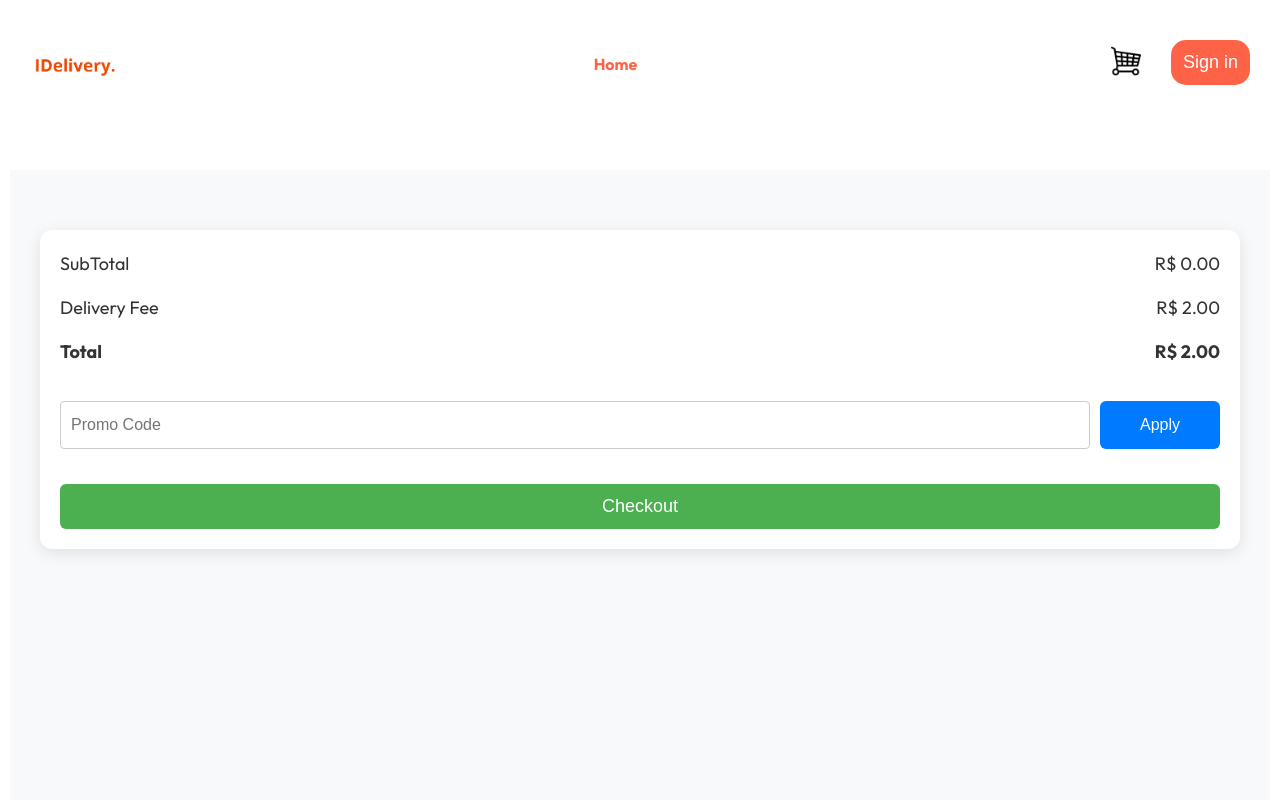
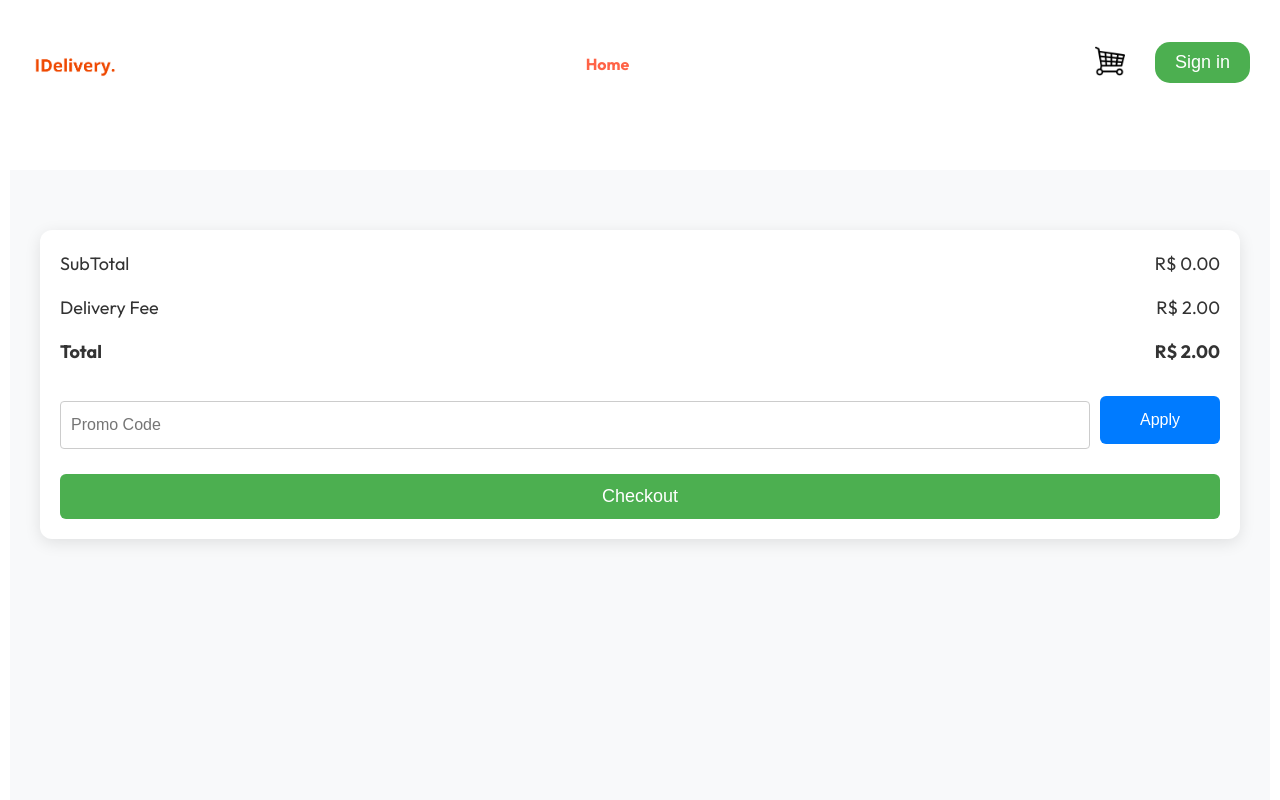
Before and after one commit to danielandersonBC96/IDelivery.io, a React (Vite) app in the folder Frontend/: page /cart in a window 1280 px wide. Shown: the top 800 px of the page. Built offline with nearby package versions, Linux system fonts and the light colour scheme.

Commit message:
first commit

```diff
--- a/Frontend/src/Content/StoreContent.jsx
+++ b/Frontend/src/Content/StoreContent.jsx
@@ -1,93 +1,88 @@
-import { createContext, useEffect, useState } from "react";
+import { createContext, useState, useEffect } from "react";
 import { food_list, acompanhamento_principal, acompanhamento_refri, acompanhamento_arroz, acompanhamento_batata } from "../assets/frontend_assets/assets"; // Certifique-se de que as listas de acompanhamentos estão corretamente exportadas
 
 export const StoreContext = createContext(null);
 
 const StoreContextProvider = (props) => {
-  const [cartItems, setCartItems] = useState({}); // Inicializa o estado do carrinho
+  // Inicializa o estado do carrinho
+  const [cartItems, setCartItems] = useState([]);
 
   // Função para adicionar ao carrinho
-  const addToCart = (itemId, selectedItems) => {
-    const itemInfo = food_list.find((product) => product._id === itemId); // Obtém os detalhes completos do produto usando o itemId
+  const addToCart = (cartItem) => {
+    const existingItemIndex = cartItems.findIndex(item => item.product._id === cartItem.id);
 
-    if (itemInfo) {
-      setCartItems((prev) => ({
+    if (existingItemIndex !== -1) {
+      // Se já existir no carrinho, apenas atualize os dados (quantidade e acompanhamentos)
+      const updatedCartItems = [...cartItems];
+      updatedCartItems[existingItemIndex].quantity += 1;
+      updatedCartItems[existingItemIndex].acompanhamentos = cartItem.extras;
+      setCartItems(updatedCartItems); // Atualiza o estado com os itens modificados
+    } else {
+      // Se não existir, adicione o item novo ao carrinho
+      setCartItems(prev => [
         ...prev,
-        [itemId]: {
-          product: itemInfo, // Armazena as informações completas do produto
-          quantity: (prev[itemId]?.quantity || 0) + 1, // Incrementa a quantidade
-          acompanhamentos: selectedItems, // Armazena os acompanhamentos selecionados
+        {
+          product: cartItem,
+          quantity: 1,
+          acompanhamentos: cartItem.extras,
         },
-      }));
+      ]);
     }
   };
 
   // Função para remover do carrinho
   const removeFromCart = (itemId) => {
     setCartItems((prev) => {
-      if (prev[itemId]?.quantity === 1) {
-        const { [itemId]: _, ...rest } = prev; // Remove o item do carrinho
-        return rest;
+      const existingItemIndex = prev.findIndex((item) => item.product._id === itemId);
+
+      if (existingItemIndex !== -1) {
+        const updatedCartItems = [...prev];
+        const item = updatedCartItems[existingItemIndex];
+
+        if (item.quantity === 1) {
+          // Remove o item do carrinho se a quantidade for 1
+          updatedCartItems.splice(existingItemIndex, 1);
+        } else {
+          // Decrementa a quantidade se for maior que 1
+          updatedCartItems[existingItemIndex].quantity -= 1;
+        }
+
+        return updatedCartItems;
       }
-      return {
-        ...prev,
-        [itemId]: {
-          ...prev[itemId],
-          quantity: prev[itemId].quantity - 1, // Diminui a quantidade
-        },
-      };
+
+      return prev;
     });
   };
 
-  // Calcular o valor total do carrinho
+  // Função para calcular o preço de acompanhamento
+  const getAcompanhamentoPrice = (acomp) => {
+    const allAcompanhamentos = [
+      ...acompanhamento_principal,
+      ...acompanhamento_refri,
+      ...acompanhamento_arroz,
+      ...acompanhamento_batata,
+    ];
+
+    const selectedAcompanhamento = allAcompanhamentos.find(
+      (a) => a.name === acomp.name // Alterei para procurar pela propriedade `name` diretamente
+    );
+    return selectedAcompanhamento ? selectedAcompanhamento.preco : 0;
+  };
+
+  // Função para calcular o total do carrinho
   const getTotalCartAmount = () => {
     let totalAmount = 0;
 
-    console.log('Current Cart Items:', cartItems); // Verifica os itens no carrinho
+    cartItems.forEach((item) => {
+      // Calcula o total do produto principal
+      totalAmount += item.product.price * item.quantity;
 
-    for (const itemId in cartItems) {
-      const itemInfo = food_list.find((product) => product._id === String(itemId)); // Certifique-se que itemId seja uma string
+      // Adiciona o preço dos acompanhamentos
+      item.acompanhamentos.forEach((acomp) => {
+        totalAmount += getAcompanhamentoPrice(acomp);
+      });
+    });
 
-      if (itemInfo) {
-        // Calcula o total do produto principal
-        totalAmount += itemInfo.price * cartItems[itemId].quantity;
-
-        // Adiciona o preço dos acompanhamentos selecionados
-        cartItems[itemId].acompanhamentos.forEach((acomp) => {
-          if (acomp.acompanhamento_principal_name) {
-            const acompanhamento = acompanhamento_principal.find(
-              (a) => a.acompanhamento_principal_name === acomp.acompanhamento_principal_name
-            );
-            if (acompanhamento) {
-              totalAmount += acompanhamento.preco;
-            }
-          } else if (acomp.acompanhamento_name) {
-            const acompanhamento = acompanhamento_refri.find(
-              (a) => a.acompanhamento_name === acomp.acompanhamento_name
-            );
-            if (acompanhamento) {
-              totalAmount += acompanhamento.preco;
-            }
-          } else if (acomp.acompanhamento_arroz_name) {
-            const acompanhamento = acompanhamento_arroz.find(
-              (a) => a.acompanhamento_arroz_name === acomp.acompanhamento_arroz_name
-            );
-            if (acompanhamento) {
-              totalAmount += acompanhamento.preco;
-            }
-          } else if (acomp.acompanhamento_batata_name) {
-            const acompanhamento = acompanhamento_batata.find(
-              (a) => a.acompanhamento_batata_name === acomp.acompanhamento_batata_name
-            );
-            if (acompanhamento) {
-              totalAmount += acompanhamento.preco;
-            }
-          }
-        });
-      }
-    }
-
-    console.log('Calculated Total Amount:', totalAmount); // Verifique o valor calculado
     return totalAmount;
   };
 
@@ -103,7 +98,7 @@ const StoreContextProvider = (props) => {
     setCartItems,
     addToCart,
     removeFromCart,
-    getTotalCartAmount, // Usando nome correto da função
+    getTotalCartAmount,
   };
 
   return (
--- a/Frontend/src/Pages/FoodDetails/PagesDetails.css
+++ b/Frontend/src/Pages/FoodDetails/PagesDetails.css
@@ -450,3 +450,31 @@ input[type="checkbox"]:hover {
     max-width: 30px;
   }
 }
+.modal {
+  position: fixed;
+  top: 0;
+  left: 0;
+  width: 100%;
+  height: 100%;
+  background: rgba(0, 0, 0, 0.5);
+  display: flex;
+  justify-content: center;
+  align-items: center;
+}
+
+.modal-content {
+  background: white;
+  padding: 20px;
+  border-radius: 5px;
+  width: 300px;
+  text-align: center;
+}
+
+button {
+  margin-top: 10px;
+  padding: 10px 20px;
+  background-color: #4CAF50;
+  color: white;
+  border: none;
+  border-radius: 5px;
+}
--- a/Frontend/src/Pages/PlaceOrder/PlaceOrde.jsx
+++ b/Frontend/src/Pages/PlaceOrder/PlaceOrde.jsx
@@ -43,6 +43,34 @@ const PlaceOrder = () => {
       </div>
 
       <div className="place-order-right">
+        <div className="cart-items">
+        {cartItems.length > 0 ? (
+  cartItems.map((item, index) => (
+    <div key={index} className="cart-item">
+      <h3>{item.product.name}</h3>
+      <p>{item.product.description}</p>
+      <p><strong>Price:</strong> ${item.product.price.toFixed(2)}</p>
+      <div className="cart-item-extras">
+        {item.acompanhamentos.length > 0 ? (
+          <div>
+            <p><strong>Selected Extras:</strong></p>
+            {item.acompanhamentos.map((extra, i) => (
+              <p key={i}>{extra.name} - ${extra.price.toFixed(2)}</p>
+            ))}
+          </div>
+        ) : (
+          <p>No extras selected</p>
+        )}
+      </div>
+      <hr />
+    </div>
+  ))
+) : (
+  <p>Your cart is empty</p>
+)}
+
+        </div>
+
         <div className="cart-bottom">
           <div className="cart-total">
             <div className="cart-total-details">
```
Also changed, not shown: Frontend/src/Pages/FoodDetails/PagesDetails.jsx (+40 -73 lines).
